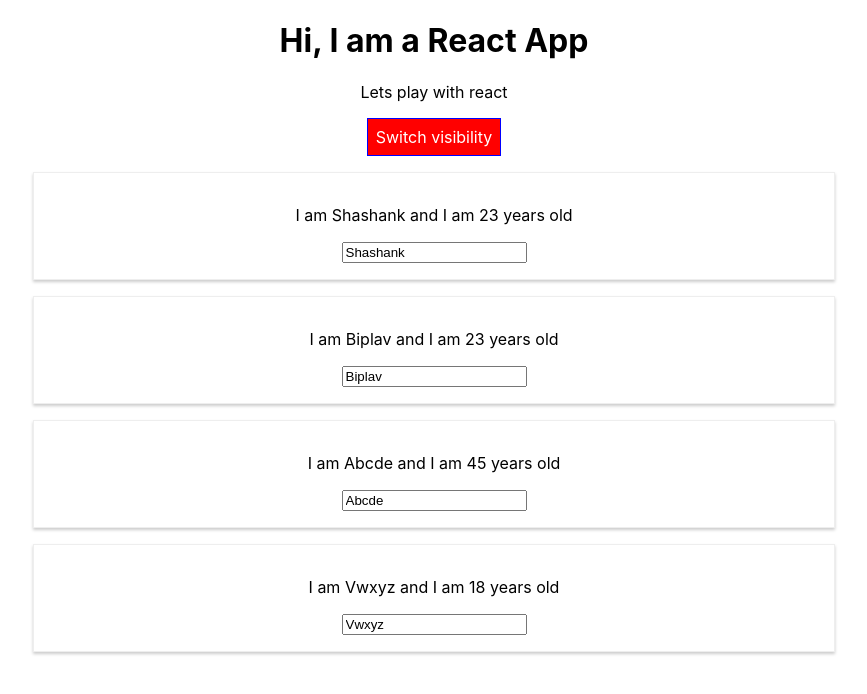
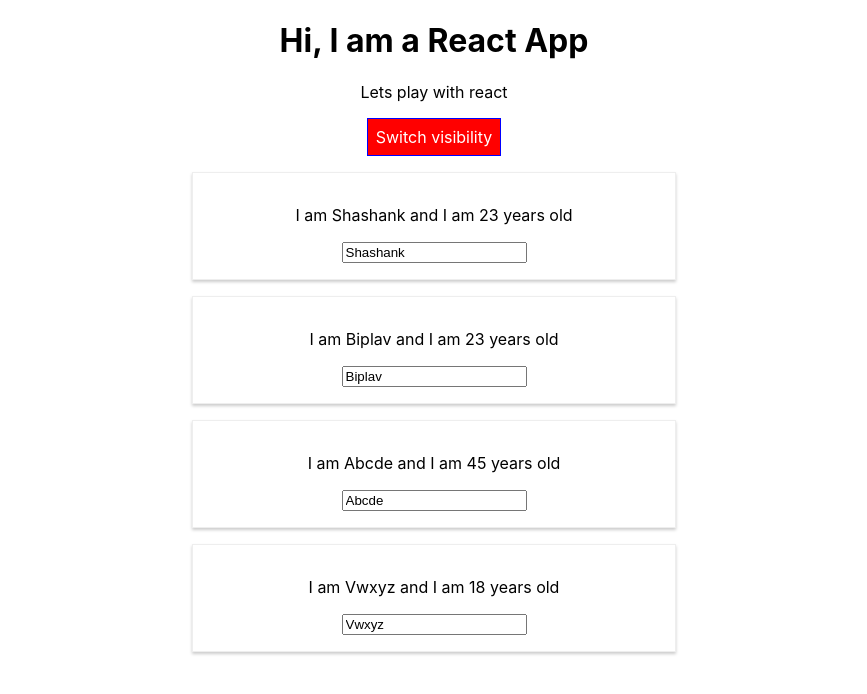
Before and after one commit to ShashankBiplav/react-app-example, a React (Create React App) app: page / in a window 1280 px wide. Both pictures are taken after a click on the button "Switch visibility". Shown: the top 694 px of the page, without its empty margins (206-1073 px from the left). Built offline with nearby package versions, Linux system fonts and the light colour scheme.

Commit message:
Used Radium for 'mediaquery' and installed 'style-components' as production dependency

```diff
--- a/package.json
+++ b/package.json
@@ -9,7 +9,8 @@
     "radium": "^0.26.0",
     "react": "^16.13.1",
     "react-dom": "^16.13.1",
-    "react-scripts": "3.4.1"
+    "react-scripts": "3.4.1",
+    "styled-components": "^5.1.1"
   },
   "scripts": {
     "start": "react-scripts start",
--- a/src/App.js
+++ b/src/App.js
@@ -1,6 +1,6 @@
 import React, { Component } from 'react';
 import './App.css';
-import Radium from 'radium';
+import Radium,{StyleRoot} from 'radium';
 import Person from './Person/Person';
 
 class App extends Component {
@@ -86,6 +86,7 @@
       classes.push('bold');
     }
     return (
+      <StyleRoot>
       <div className="App">
         <h1>Hi, I am a React App</h1>
         <p className={classes.join(' ')}>Lets play with react</p>
@@ -94,6 +95,7 @@
         </button>
         {persons}
       </div>
+      </StyleRoot>
     );
   }
 }
--- a/src/Person/Person.js
+++ b/src/Person/Person.js
@@ -3,8 +3,13 @@
 import Radium from 'radium';
 
 const person =(props)=>{
+    const style ={
+        '@media(min-width: 500px)': {
+            width: '450px'
+        }
+    };
     return (
-        <div className="Person">
+        <div className="Person" style={style}>
             <p onClick={props.click}>I am {props.name} and I am {props.age} years old</p>
             <input type="text" onChange={props.changed} value={props.name}/>
         </div>
```
Also changed, not shown: 1 other file (tests, documents, lock files or other folders).
